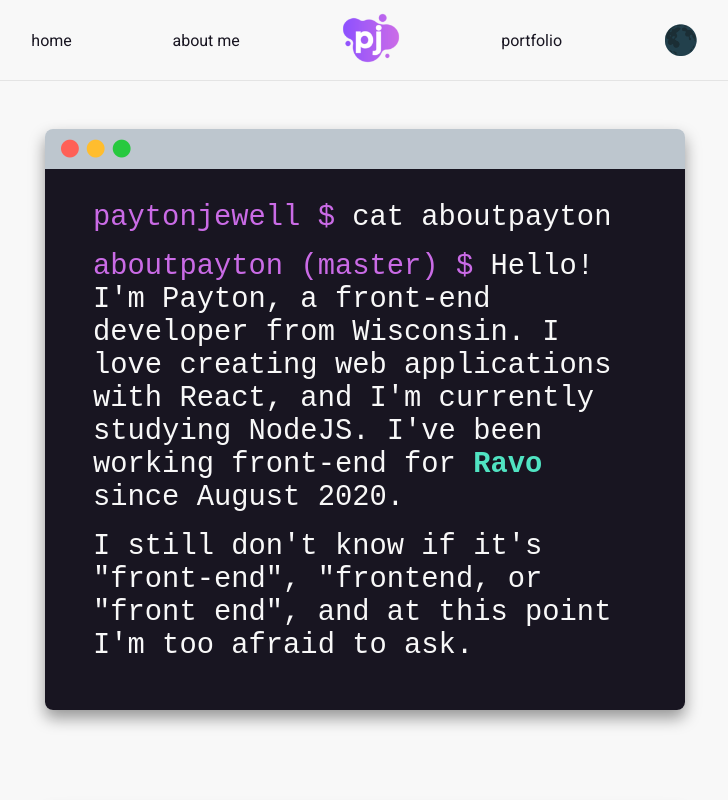
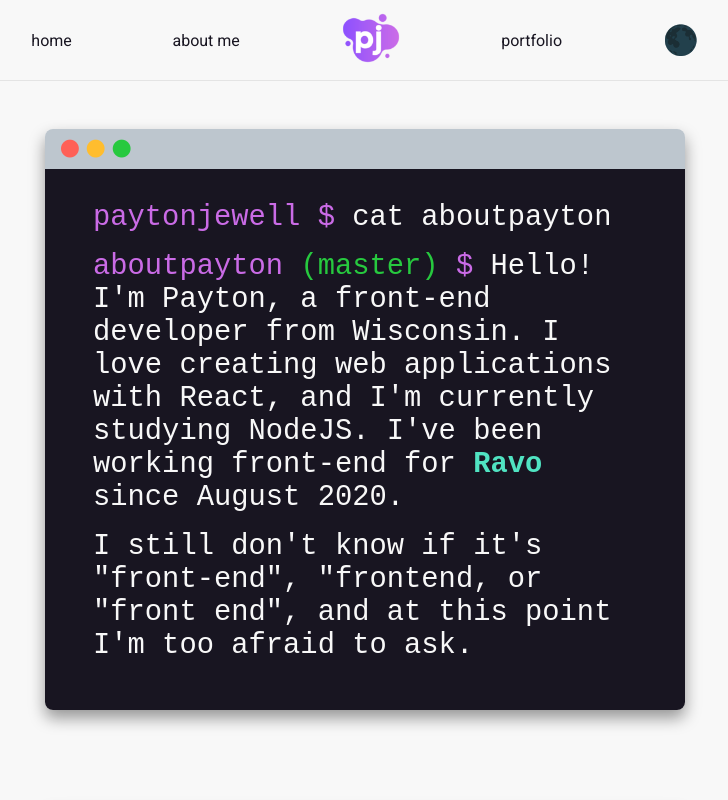
Before and after one commit to alefe0518/react-portfolio-template, a React (Create React App) app: page /#/about in a window 1280 px wide. Shown: the top 800 px of the page, without its empty margins (275-1003 px from the left). Built offline with nearby package versions, Linux system fonts and the light colour scheme; the HTML template or start-up script is replaced by a standard one.

Commit message:
fixed issue with text color on about page, updated some dependencies

```diff
--- a/package.json
+++ b/package.json
@@ -9,7 +9,7 @@
     "@testing-library/user-event": "^13.1.9",
     "classnames": "^2.2.6",
     "node-forge": "^0.10.0",
-    "node-sass": "^6.0.0",
+    "node-sass": "^6.0.1",
     "object-path": "0.11.5",
     "postcss": "^8.2.15",
     "react": "^17.0.2",
--- a/src/components/about/About.module.scss
+++ b/src/components/about/About.module.scss
@@ -3,6 +3,10 @@
 
 .pink {
   color: $pink;
+}
+
+.green {
+  color: #27C93F;
 }
 
 .emoji {
```
Also changed, not shown: 1 other file (tests, documents, lock files or other folders).
